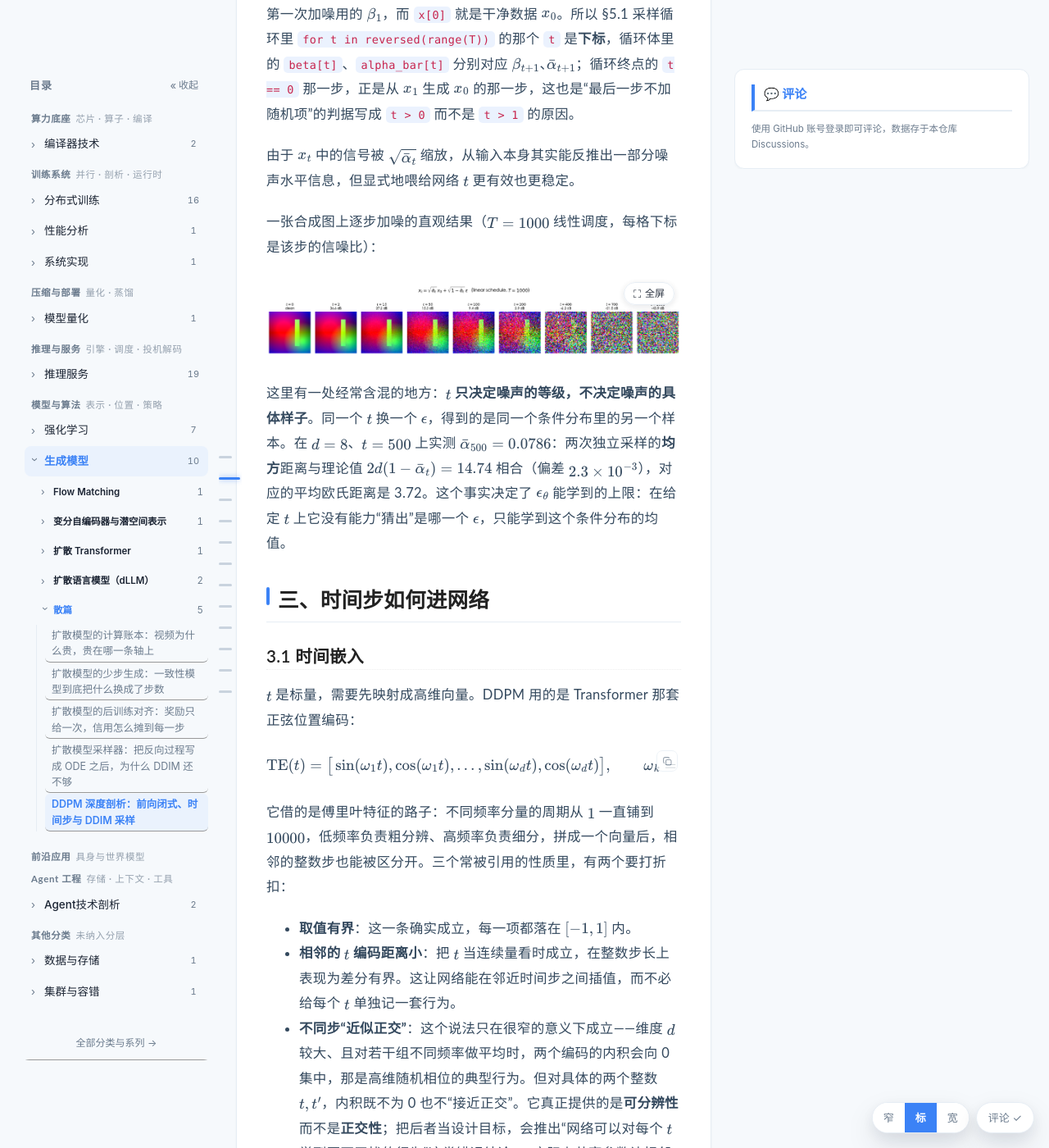
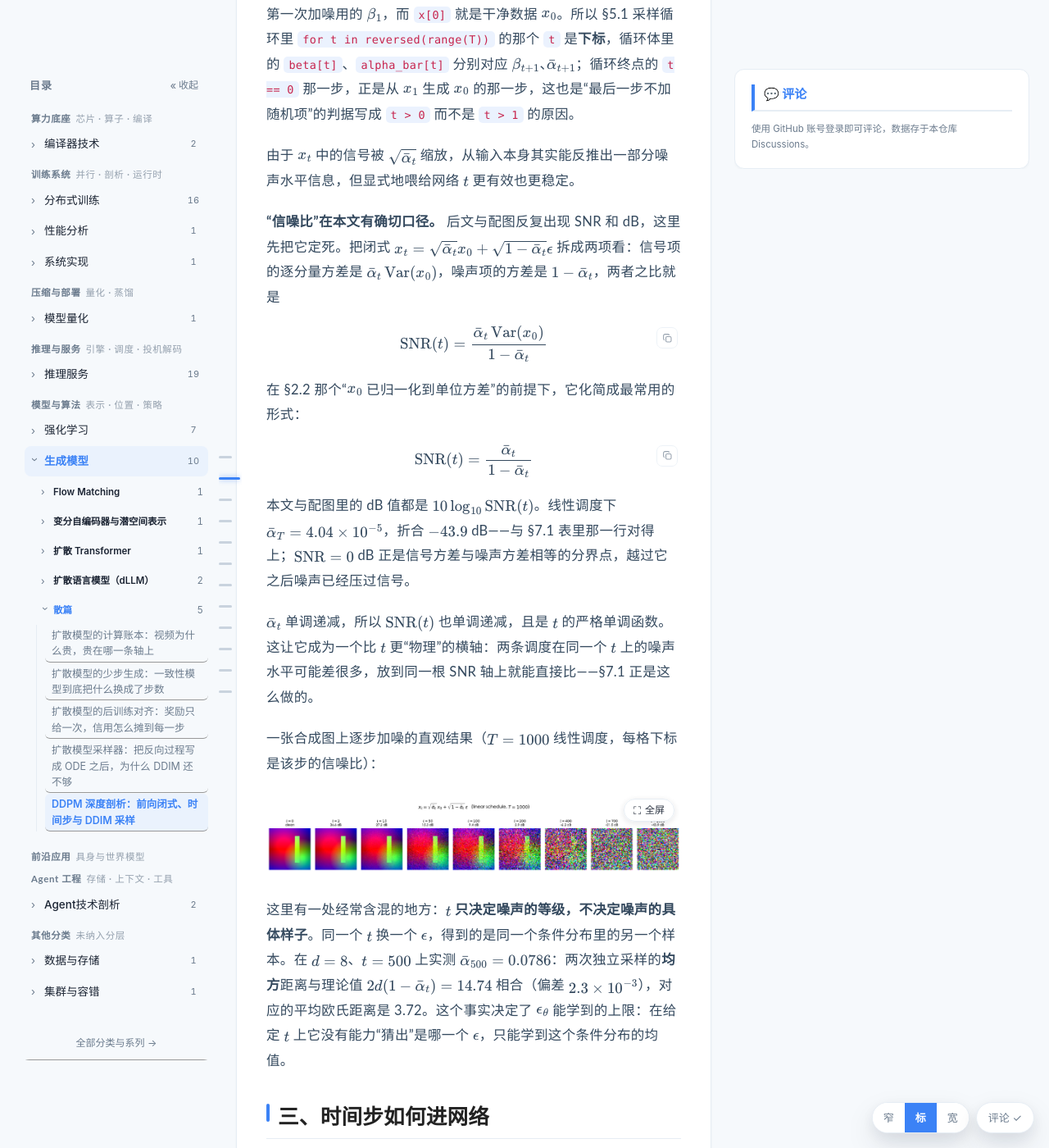
Before and after one commit to lrypcy/lrypcy.github.io, a Jekyll site: the page built from _posts/2026-11-01-ddpm-deep-dive.md, in a window 1280 px wide and 1400 px high, scrolled down 7123 px. Shown: the whole window at 82% size. Built offline with Jekyll 4.4.1, drawn with Linux system fonts in a browser that asks for light colours; comment, search, counter and statistics services are not loaded; some of the changed text lies outside the part shown.

Commit message:
ddpm: 补 SNR 的定义式与口径
全文 6 处出现 SNR 与 dB（§2.5 图注、§7.1 表格与图），但从未给出定义。
在 §2.5 补 \mathrm{SNR}(t)=\bar\alpha_t Var(x_0)/(1-\bar\alpha_t)，单位方差下化简为
\bar\alpha_t/(1-\bar\alpha_t)，dB 取 10log10；并说明它是 t 的严格单调函数，
故可作比 t 更物理的横轴（§7.1 据此比较线性与余弦调度）。
顺带明确 §5.1 中 sigma_t^2 的两个取法，去掉原「beta_t 的复取值」这一含混说法。

````diff
--- a/_posts/2026-11-01-ddpm-deep-dive.md
+++ b/_posts/2026-11-01-ddpm-deep-dive.md
@@ -153,6 +153,18 @@ $$\beta$$、$$\bar\alpha$$ 的索引差一位而 $$x$$ 不差，这一点最容
 
 由于 $$x_t$$ 中的信号被 $$\sqrt{\bar\alpha_t}$$ 缩放，从输入本身其实能反推出一部分噪声水平信息，但显式地喂给网络 $$t$$ 更有效也更稳定。
 
+**“信噪比”在本文有确切口径。** 后文与配图反复出现 SNR 和 dB，这里先把它定死。把闭式 $$x_t=\sqrt{\bar\alpha_t}x_0+\sqrt{1-\bar\alpha_t}\epsilon$$ 拆成两项看：信号项的逐分量方差是 $$\bar\alpha_t\,\mathrm{Var}(x_0)$$，噪声项的方差是 $$1-\bar\alpha_t$$，两者之比就是
+
+$$\mathrm{SNR}(t)=\frac{\bar\alpha_t\,\mathrm{Var}(x_0)}{1-\bar\alpha_t}$$
+
+在 §2.2 那个“$$x_0$$ 已归一化到单位方差”的前提下，它化简成最常用的形式：
+
+$$\mathrm{SNR}(t)=\frac{\bar\alpha_t}{1-\bar\alpha_t}$$
+
+本文与配图里的 dB 值都是 $$10\log_{10}\mathrm{SNR}(t)$$。线性调度下 $$\bar\alpha_T=4.04\times10^{-5}$$，折合 $$-43.9$$ dB——与 §7.1 表里那一行对得上；$$\mathrm{SNR}=0$$ dB 正是信号方差与噪声方差相等的分界点，越过它之后噪声已经压过信号。
+
+$$\bar\alpha_t$$ 单调递减，所以 $$\mathrm{SNR}(t)$$ 也单调递减，且是 $$t$$ 的严格单调函数。这让它成为一个比 $$t$$ 更“物理”的横轴：两条调度在同一个 $$t$$ 上的噪声水平可能差很多，放到同一根 SNR 轴上就能直接比——§7.1 正是这么做的。
+
 一张合成图上逐步加噪的直观结果（$$T=1000$$ 线性调度，每格下标是该步的信噪比）：
 
 ![按闭式加噪的九个阶段，每格下标为该步信噪比：t=0 干净图像；t=2 时 36.6 dB 肉眼无损；t=50 降到 15.3 dB 出现可见噪点；t=200 为 2.9 dB，全局轮廓尚存但纹理已被噪声压过；t=400 跌到 -6.2 dB，图像内容基本淹没；t=700 为 -21.5 dB、t=1000 为 -43.9 dB，已完全无法分辨](/assets/img/diffusion/ddpm_noise_progression.png)
@@ -298,7 +310,7 @@ for t in reversed(range(T)):              # t = T-1, ..., 0
     eps_coef = beta[t] / (1 - alpha_bar[t]).sqrt()
     mean = (x - eps_coef * eps) / alpha[t].sqrt()
     z = torch.randn_like(x) if t > 0 else 0      # 代码的 t==0 对应论文里 x_1 -> x_0 那一步
-    x = mean + sigma[t] * z               # sigma_t^2 = beta_t 或 beta_t 的复取值
+    x = mean + sigma[t] * z               # sigma_t^2 取 beta_t 或后验方差（见 §5.3）
 ```
 
 整个过程是串行的：必须算出 $$x_{t-1}$$ 才能算下一步。生成一张图要做 $$T$$ 次网络前向，这就是 DDPM 慢的结构性原因，也是后续加速工作的共同出发点。
@@ -411,7 +423,7 @@ DDPM 用的是带注意力机制的 U-Net：
 
 实践里余弦调度更常见，但两者不是“哪个绝对更好”：在高分辨率或 latent 空间上，线性调度仍然被广泛使用，选择要看具体的 anchor 指标。
 
-把两条调度放在同一根信噪比轴上，它们的差别是可以直接量出来的（$$T=1000$$，余弦取 $$s=0.008$$）：
+把两条调度放在同一根信噪比轴上，它们的差别是可以直接量出来的（$$T=1000$$，余弦取 $$s=0.008$$；SNR 的定义与 dB 换算见 §2.5）：
 
 | | 线性 | 余弦 |
 | --- | --- | --- |
````
